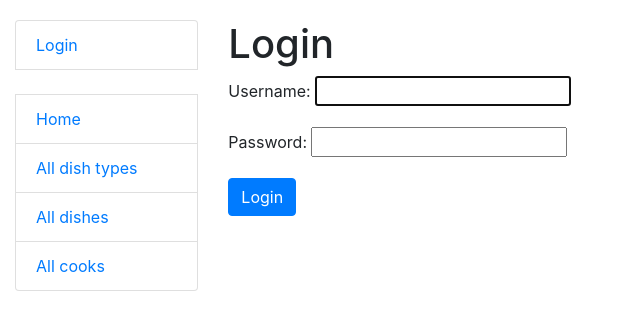
After one commit to Arenkton/restaurant-kitchen-service, a Django app: page /accounts/login/ in a window 1280 px wide. The commit adds this page. Shown: the top 330 px of the page, without its empty margins (0-640 px from the left). Run offline with Django 5.2, Linux system fonts and the light colour scheme.

Commit message:
Add authentication and login logout navigation

```diff
--- a/kitchen/urls.py
+++ b/kitchen/urls.py
@@ -1,3 +1,4 @@
+from django.contrib import admin
 from django.urls import path
 
 from kitchen import views
--- a/kitchen_service/settings.py
+++ b/kitchen_service/settings.py
@@ -128,3 +128,7 @@ MAILERS = {
 }
 
 AUTH_USER_MODEL = "kitchen.Cook"
+
+LOGIN_URL = "login"
+LOGIN_REDIRECT_URL = "kitchen:index"
+LOGOUT_REDIRECT_URL = "login"
--- a/kitchen_service/urls.py
+++ b/kitchen_service/urls.py
@@ -17,7 +17,9 @@ Including another URLconf
 from django.contrib import admin
 from django.urls import include, path
 
+
 urlpatterns = [
     path("admin/", admin.site.urls),
+    path("accounts/", include("django.contrib.auth.urls")),
     path("", include("kitchen.urls")),
 ]
--- a/templates/includes/sidebar.html
+++ b/templates/includes/sidebar.html
@@ -1,4 +1,30 @@
 <ul class="sidebar-nav list-group">
+  {% if user.is_authenticated %}
+    <li class="list-group-item">
+      User:
+      <a href="{% url 'kitchen:cook-detail' pk=user.pk %}">
+        {{ user.get_username }}
+      </a>
+    </li>
+
+    <li class="list-group-item">
+      <form method="post" action="{% url 'logout' %}">
+        {% csrf_token %}
+        <button type="submit" class="btn btn-link p-0">
+          Logout
+        </button>
+      </form>
+    </li>
+  {% else %}
+    <li class="list-group-item">
+      <a href="{% url 'login' %}?next={{ request.path }}">
+        Login
+      </a>
+    </li>
+  {% endif %}
+
+  <br>
+
   <li class="list-group-item">
     <a href="{% url 'kitchen:index' %}">Home</a>
   </li>
--- /dev/null
+++ b/templates/registration/login.html
@@ -0,0 +1,16 @@
+{% extends "base.html" %}
+
+{% block content %}
+  <h1>Login</h1>
+
+  {% if form.errors %}
+    <p>Your username and password didn't match. Please try again.</p>
+  {% endif %}
+
+  <form method="post">
+    {% csrf_token %}
+    {{ form.as_p }}
+
+    <input type="submit" value="Login" class="btn btn-primary">
+  </form>
+{% endblock %}
```
Also changed, not shown: 7 other files.
